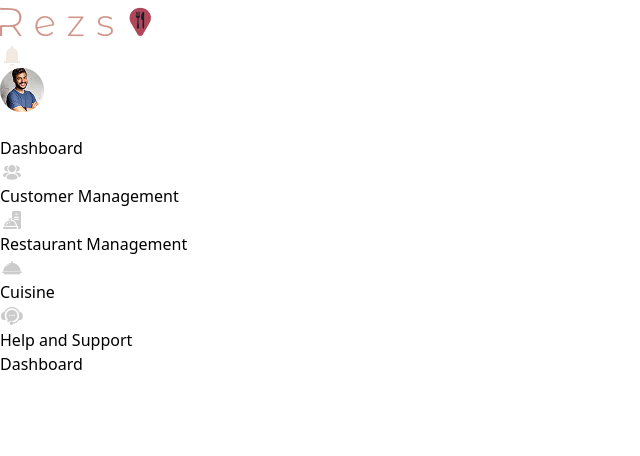
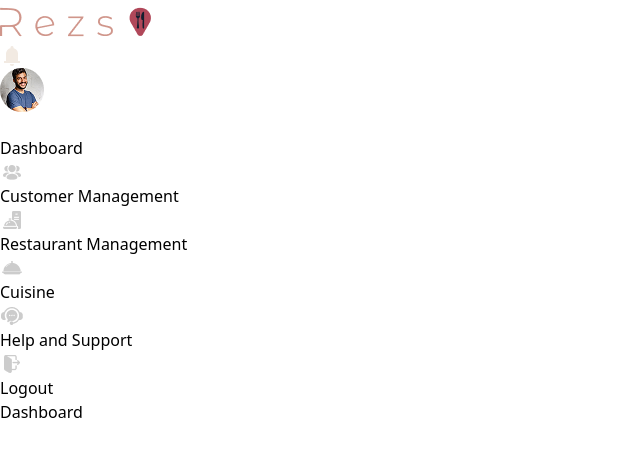
Before and after one commit to ayeshanaveed2526/jinnbyte-reszo-app, a React (Vite) app: page /Dashboard in a window 1280 px wide. Shown: the top 456 px of the page, without its empty margins (0-640 px from the left). Built offline with nearby package versions, Linux system fonts and the light colour scheme.

Commit message:
sidebar complete

```diff
--- a/src/Dashboard.jsx
+++ b/src/Dashboard.jsx
@@ -18,32 +18,40 @@ export default function Dashboard() {
       </div>
 
       <div className="flex flex-row">
-
         <div className="flex flex-col bg-[#131E2E] border-[1px] border-[#232931] px-6 py-4 w-[300px] h-[calc(100vh-64px)]">
+          <div className="flex flex-col h-full">
             <div className="flex flex-col gap-6 text-white">
+              <div className="flex flex-col gap-6">
                 <div className="flex gap-3 bg-[#B04759] px-4 py-3 rounded-[12px] max-w-[250px] w-72 h-12 items-center">
                   <img src="icon1.png" alt="icon" className="w-6 h-6" />
                   <a href="Dashboard">Dashboard</a>
                 </div>
-            <div className="flex items-center gap-3">
+                <div className="flex items-center gap-3 px-4 py-3">
                   <img src="icon2.png" alt="icon" className="w-6 h-6" />
                   <a href="Dashboard">Customer Management</a>
                 </div>
-            <div className="flex items-center gap-3">
+                <div className="flex items-center gap-3 px-4 py-3">
                   <img src="icon3.png" alt="icon" className="w-6 h-6" />
                   <a href="Dashboard">Restaurant Management</a>
                 </div>
-            <div className="flex items-center gap-3">
+                <div className="flex items-center gap-3 px-4 py-3">
                   <img src="icon4.png" alt="icon" className="w-6 h-6" />
                   <a href="Dashboard">Cuisine</a>
                 </div>
-            <div className="flex items-center gap-3">
+                <div className="flex items-center gap-3 px-4 py-3">
                   <img src="icon5.png" alt="icon" className="w-6 h-6" />
                   <a href="Dashboard">Help and Support</a>
                 </div>
               </div>
             </div>
-        <div className="flex-1 px-10 py-8">
+
+            <div className="flex flex-row  gap-3 px-4 py-3 mt-auto text-white">
+              <img src="icon (6).png" alt="icon" className="w-6 h-6" />
+              <a href="Dashboard">Logout</a>
+            </div>
+          </div>
+        </div>
+        <div className="flex-1 justify-between w-[1092px] h-[31px]">
           <div className="text-white font-onset font-semibold text-2xl">
             Dashboard
           </div>
```
Also changed, not shown: Icon (6).png (added). Lines whose indentation alone changed are shown as unchanged.
